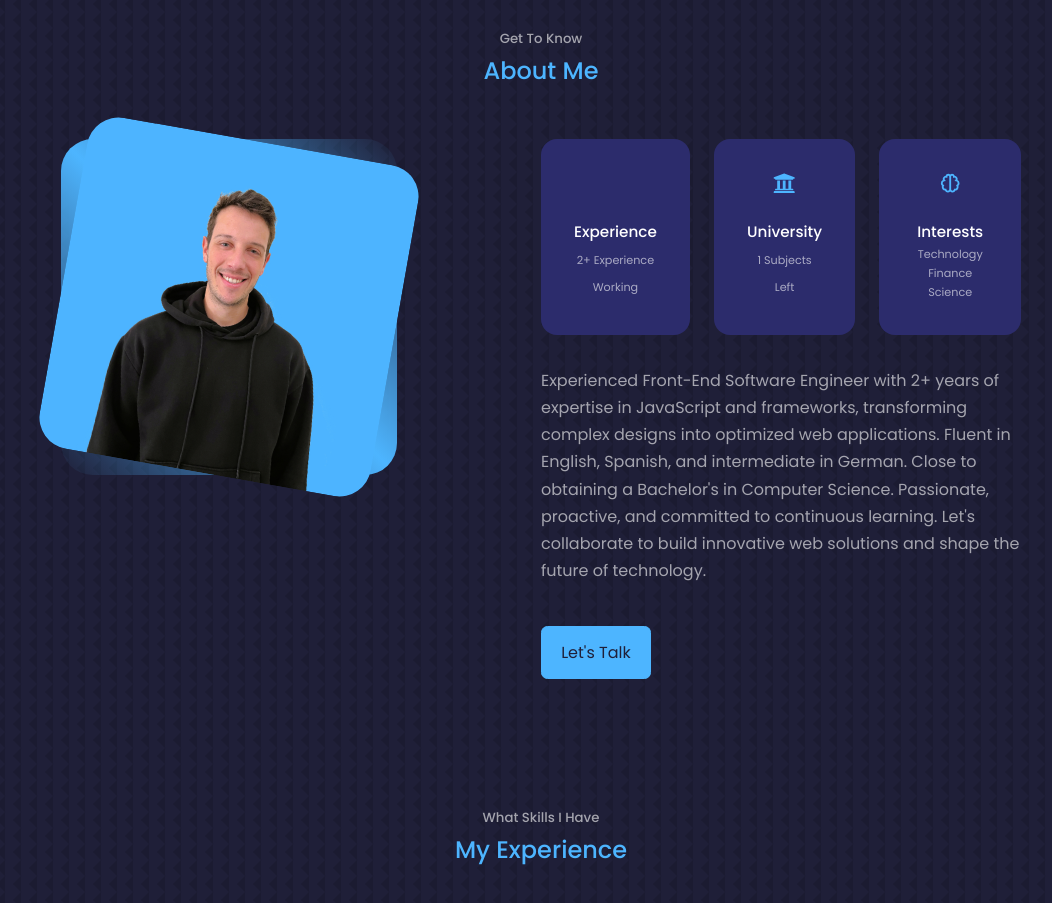
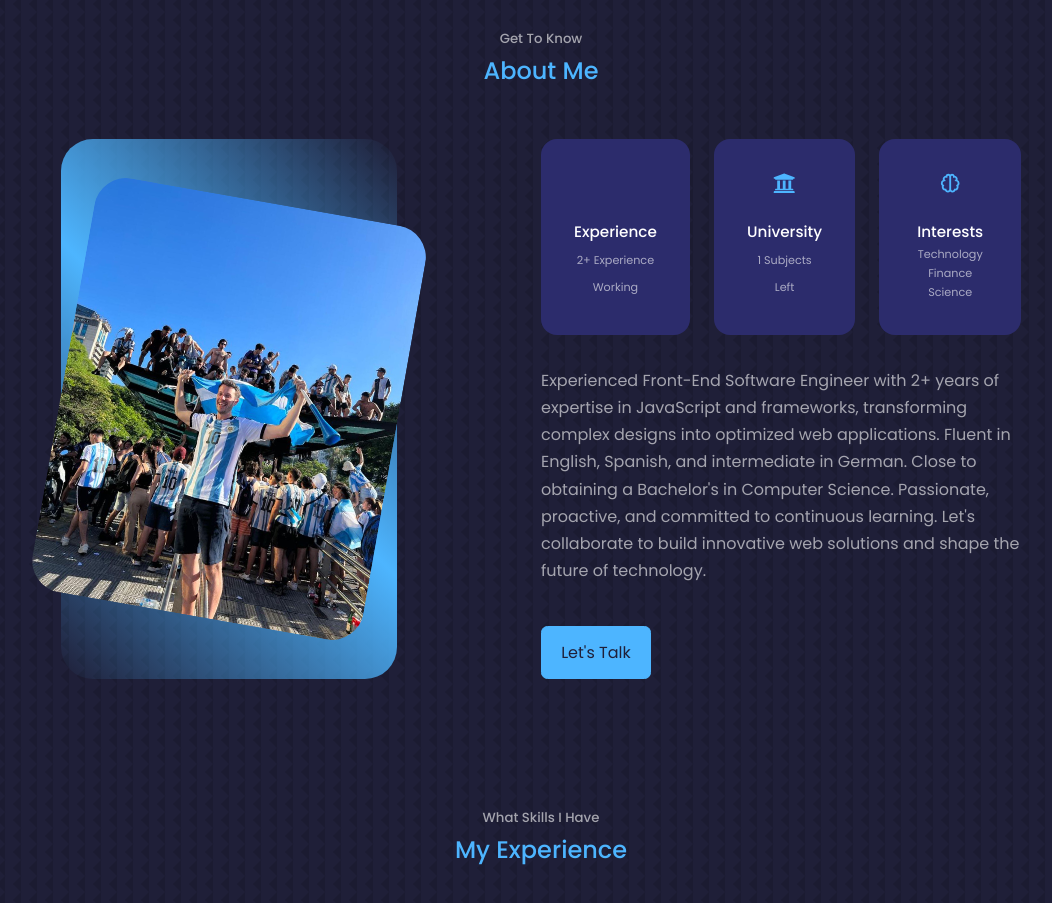
Before and after one commit to NicolasVenzmer/portfolio-v2, a React (Create React App) app: page / in a window 1280 px wide. Shown: the part 900-1803 px from the top of the page, without its empty margins (99-1151 px from the left). Built offline with nearby package versions, Linux system fonts and the light colour scheme; some icons are missing.

Commit message:
refactor(assets): change about image

```diff
--- a/src/components/about/About.jsx
+++ b/src/components/about/About.jsx
@@ -1,6 +1,6 @@
 import React from "react";
 import "./about.css";
-import ME from "../../assets/me-about.png";
+import ME from "../../assets/me-about.jpg";
 import { FaAward } from "react-icons/fa6";
 import { FaUniversity } from "react-icons/fa";
 import { BiBrain } from "react-icons/bi";
--- a/src/components/about/about.css
+++ b/src/components/about/about.css
@@ -6,7 +6,7 @@
 
 .about__me {
   width: 100%;
-  aspect-ratio: 1/1;
+  aspect-ratio: auto;
   border-radius: 2rem;
   background: linear-gradient(
     45deg,
```
Also changed, not shown: src/assets/me-about.jpg (added), src/assets/me-about.png (deleted).
